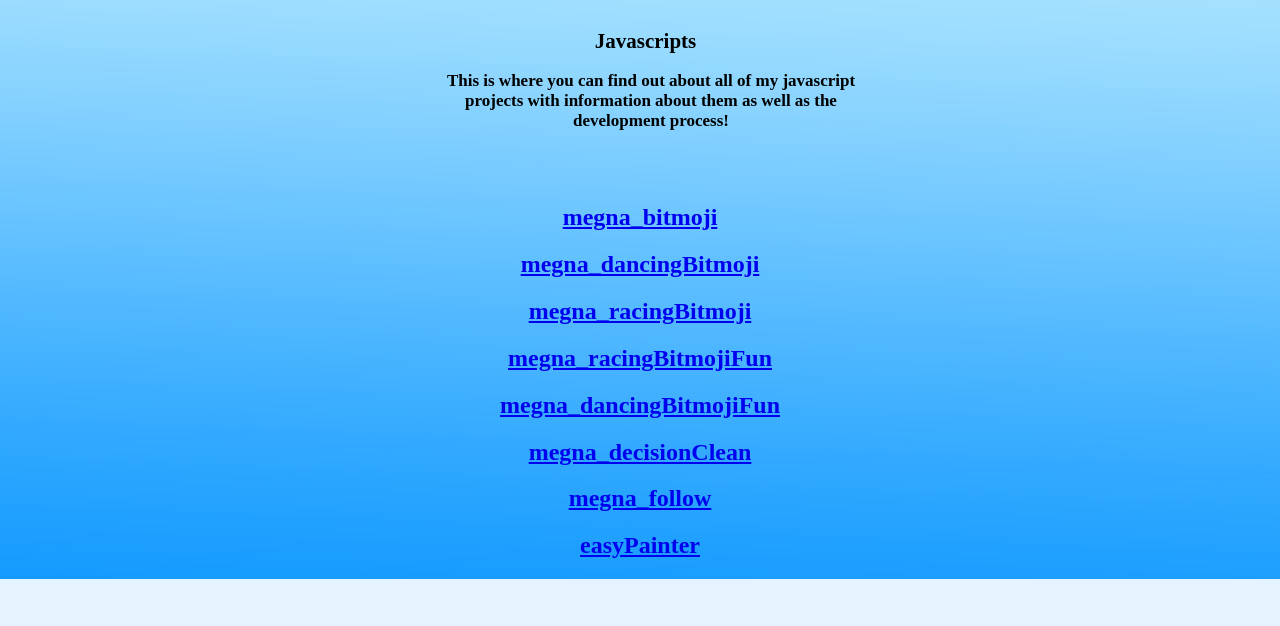
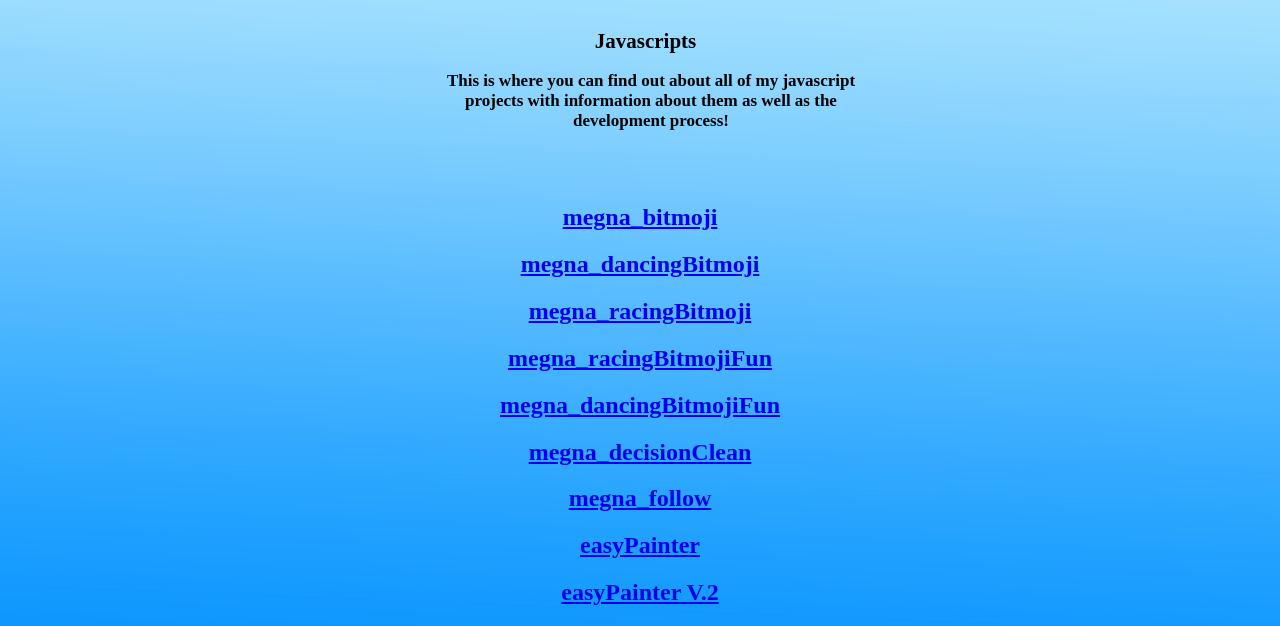
Before and after one commit to ryanmegna/ryanmegna.github.io, a plain HTML site: page javascripts.html in a window 1280 px wide. Shown: the part 250-876 px from the top of the page. Before the commit the page ends 829 px from the top, so only its background shows below. Drawn offline with Linux system fonts and the light colour scheme; a script that the page names is missing.

Commit message:
Update javascripts.html

```diff
--- a/javascripts.html
+++ b/javascripts.html
@@ -40,6 +40,7 @@
             <h2><a href="https://www.khanacademy.org/computer-programming/megna_decisionclean/4809003147771904">megna_decisionClean</a></h2><script src="https://www.khanacademy.org/computer-programming/megna_decisionclean/4809003147771904/embed.js?editor=no&buttons=no&author=no&embed=yes"></script>
             <h2><a href="https://www.khanacademy.org/computer-programming/megna_follow/6130745644466176">megna_follow</a></h2><script src="https://www.khanacademy.org/computer-programming/megna_follow/6130745644466176/embed.js?editor=no&buttons=no&author=no&embed=yes"></script>
             <h2><a href="https://www.khanacademy.org/computer-programming/easypainter/5940812526960640">easyPainter</a></h2><script src="https://www.khanacademy.org/computer-programming/easypainter/5940812526960640/embed.js?editor=no&buttons=no&author=no&embed=yes"></script>
+            <h2><a href="https://www.khanacademy.org/computer-programming/easypainter-v2/4800043497865216">easyPainter V.2</a></h2><script src="https://www.khanacademy.org/computer-programming/easypainter-v2/4800043497865216/embed.js?editor=no&buttons=no&author=no&embed=yes"></script>
         </center>
     </body>
 </html>
```
